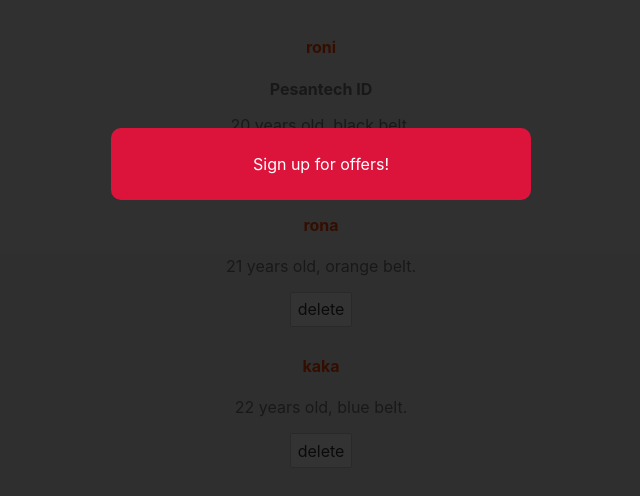
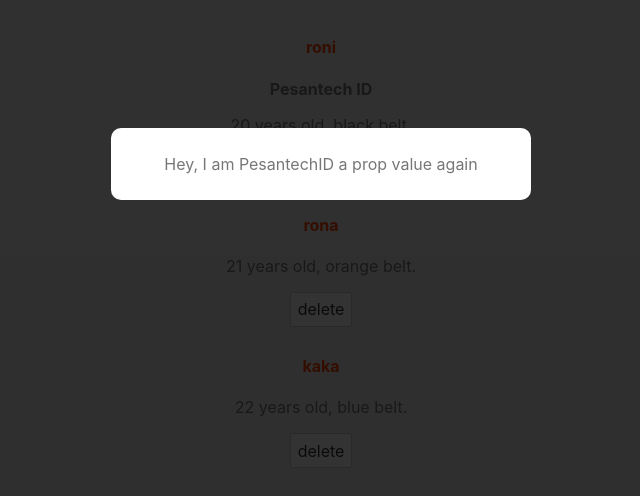
Before and after one commit to ronisky/myproject-svelte, a Svelte app: page / in a window 1280 px wide. Shown: the top 496 px of the page, without its empty margins (319-959 px from the left). Built offline with nearby package versions, Linux system fonts and the light colour scheme.

Commit message:
Props - 11

```diff
--- a/src/App.svelte
+++ b/src/App.svelte
@@ -45,7 +45,8 @@
   <p>Not greater than 5</p>
 {/if} -->
 
-<Modal />
+<!-- <Modal message="Hey, I am PesantechID a prop value " isPromo={true} /> -->
+<Modal message="Hey, I am PesantechID a prop value again" />
 
 <main>
   <!-- <div>
--- a/src/Modal.svelte
+++ b/src/Modal.svelte
@@ -1,6 +1,7 @@
 <script>
+  export let message = "default value";
   let showModal = true;
-  let isPromo = true;
+  export let isPromo = false;
 </script>
 
 <style>
@@ -27,7 +28,7 @@
 {#if showModal}
   <div class="backdrop" class:promo={isPromo}>
     <div class="modal">
-      <p>Sign up for offers!</p>
+      <p>{message}</p>
     </div>
   </div>
 {/if}
```
